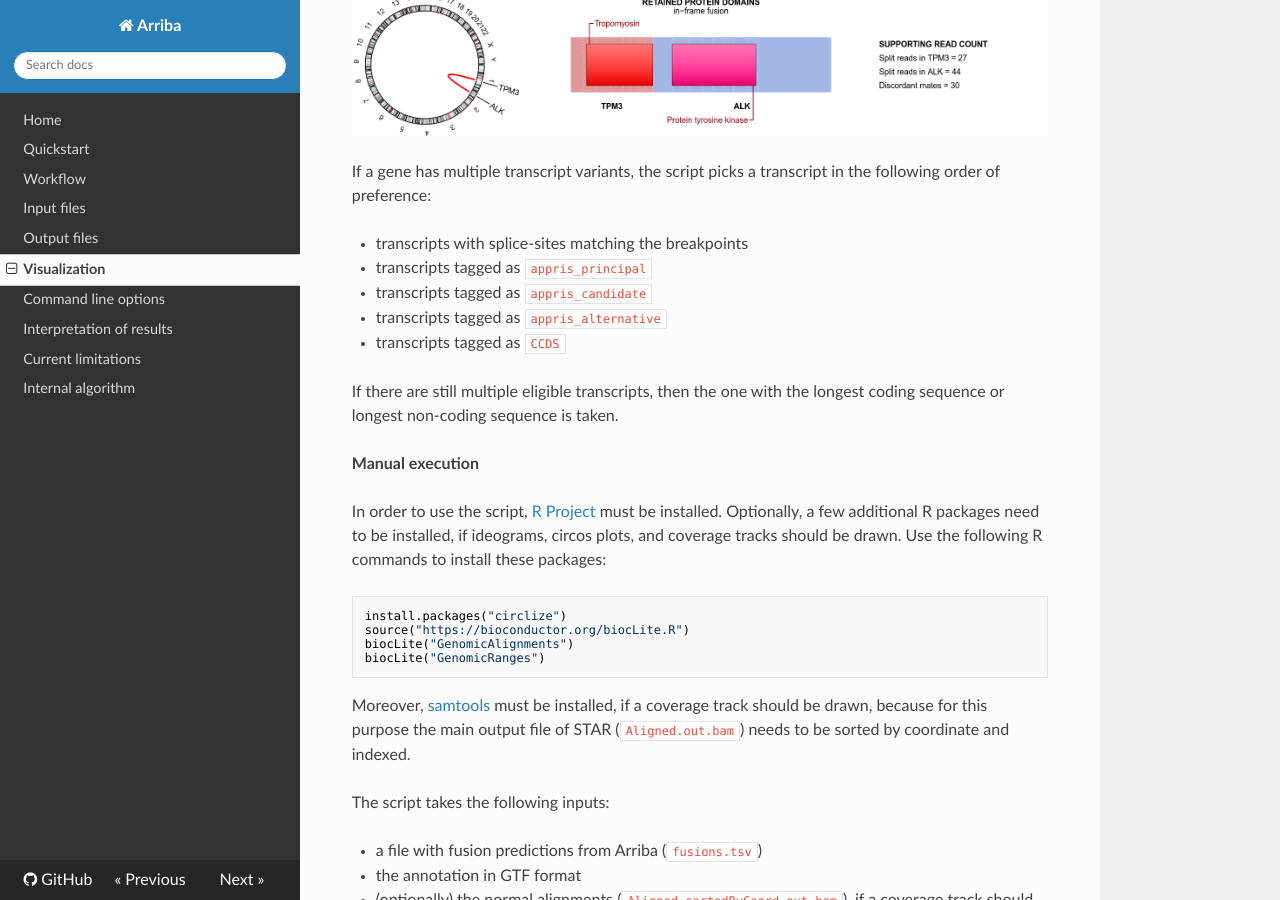
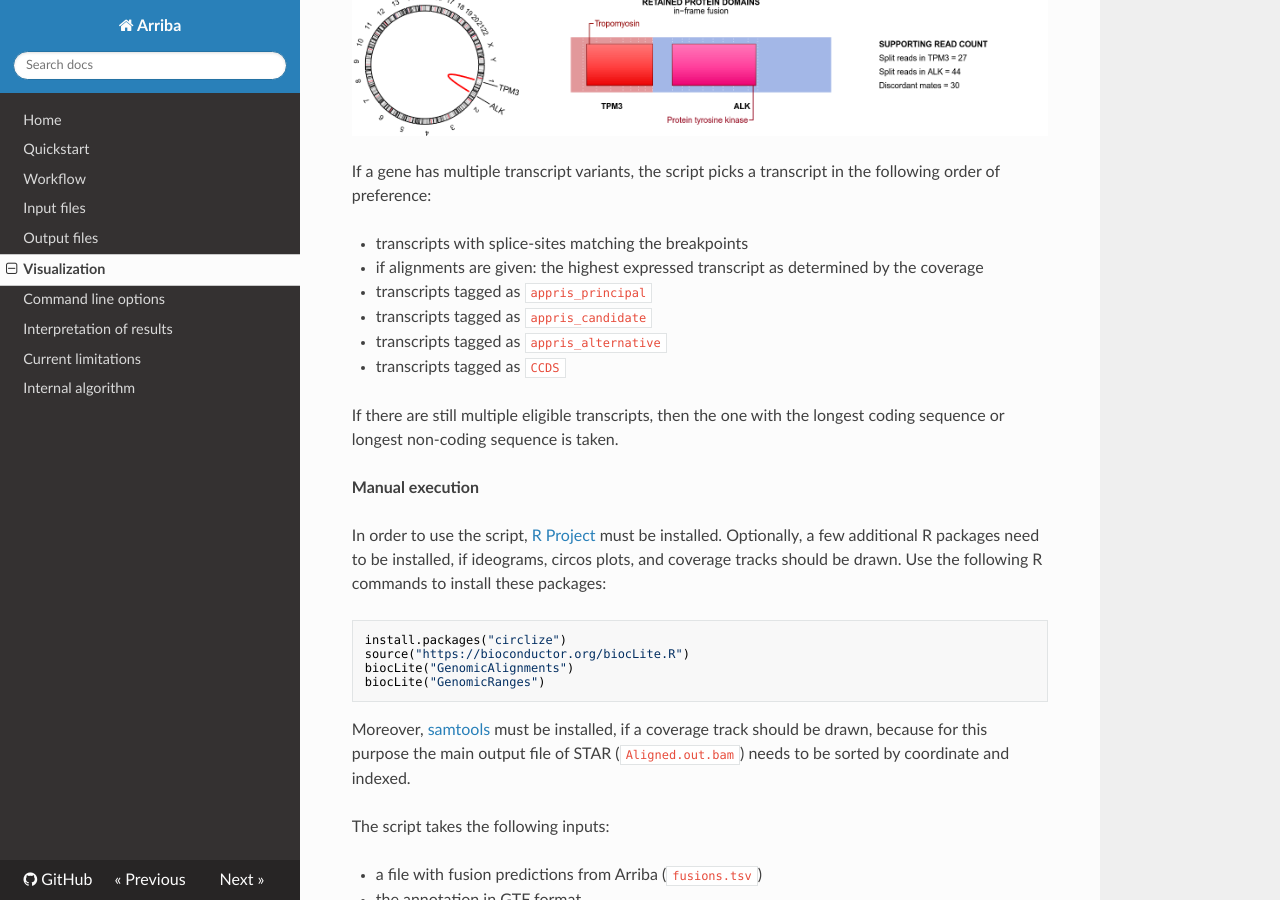
Before and after one commit to suhrig/arriba, an MkDocs documentation site: the page built from documentation/visualization.md, in a window 1280 px wide and 900 px high, scrolled down 571 px. Built offline with MkDocs 1.6.1, drawn with Linux system fonts in a browser that asks for light colours; nearby versions of some CDN libraries; old or Windows-style settings are respelled for this version of MkDocs.

Commit message:
interrogate coverage to determine which transcript to draw

```diff
--- a/documentation/visualization.md
+++ b/documentation/visualization.md
@@ -8,6 +8,8 @@ Arriba comes with an R script `draw_fusions.R` that renders publication-quality
 If a gene has multiple transcript variants, the script picks a transcript in the following order of preference:
 
 - transcripts with splice-sites matching the breakpoints
+
+- if alignments are given: the highest expressed transcript as determined by the coverage
 
 - transcripts tagged as `appris_principal`
 
```
Also changed, not shown: 1 other file.
